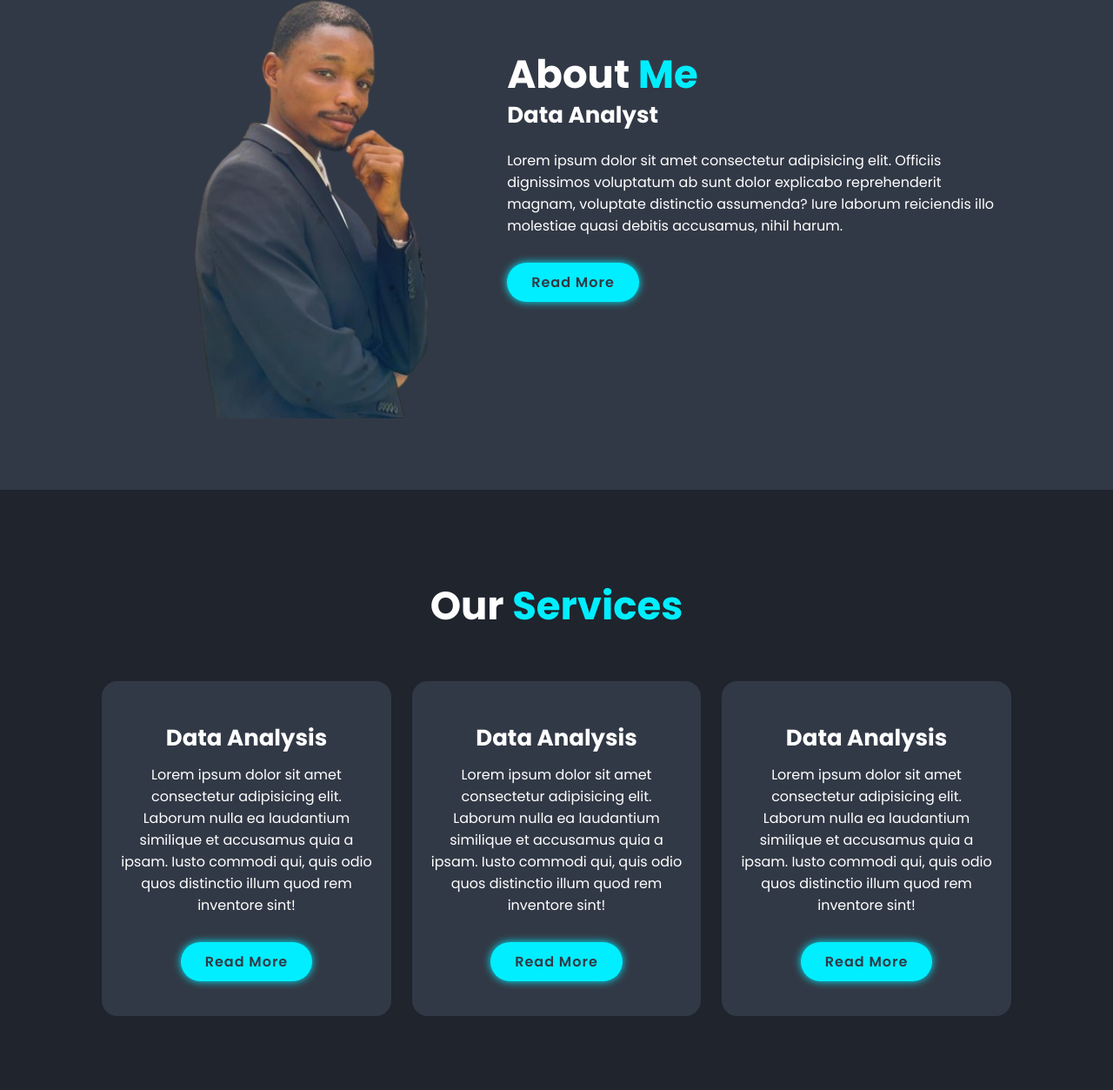
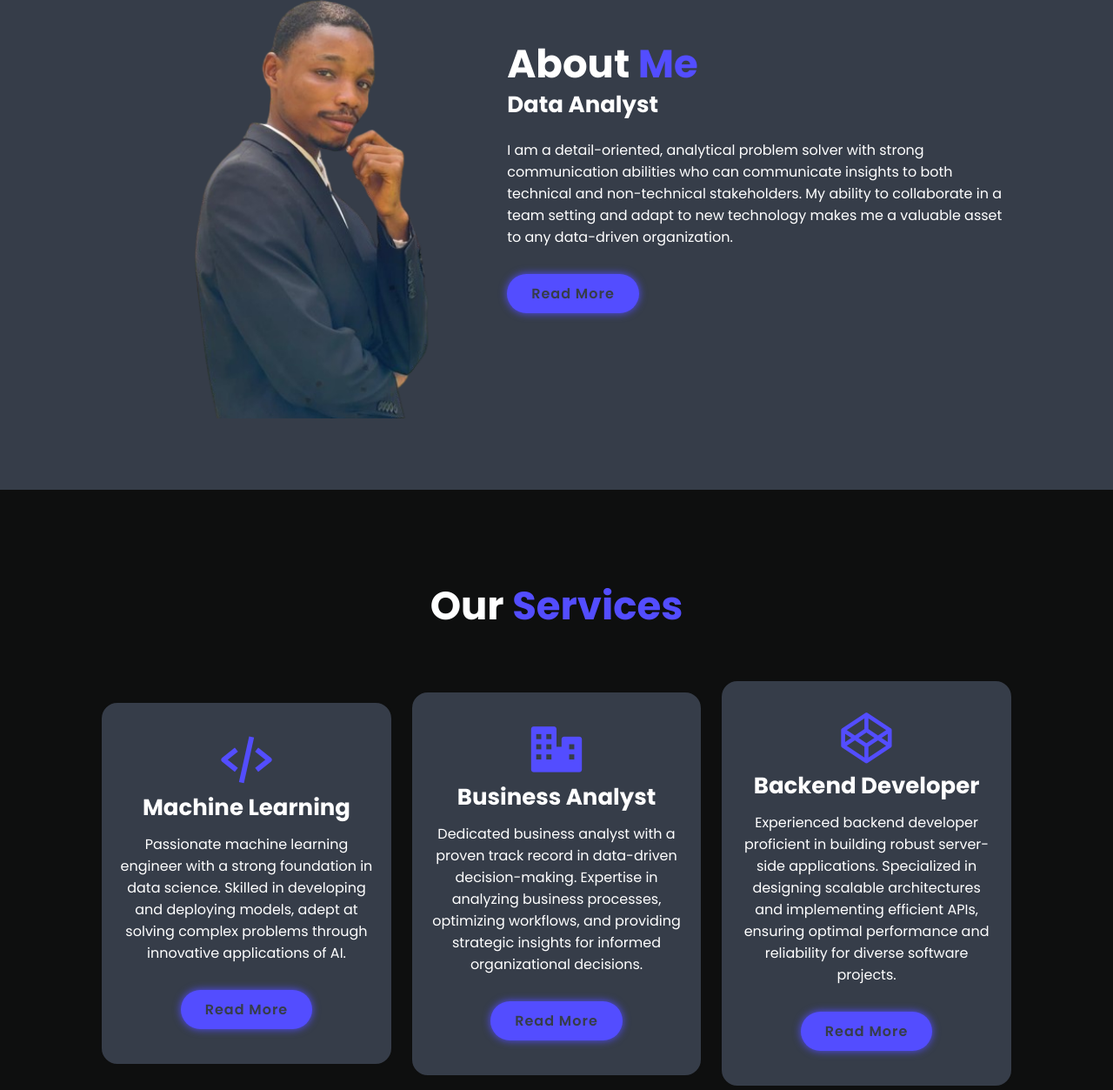
Before and after one commit to its-jedu/portfolio, a plain HTML site: page index.html in a window 1280 px wide. Shown: the part 1037-2290 px from the top of the page at 87% size. Drawn offline with nearby package versions, Linux system fonts and the light colour scheme.

Commit message:
first ciommit

```diff
--- a/css/style.css
+++ b/css/style.css
@@ -12,10 +12,10 @@
 }
 
 :root{
-    --bg-color: #1f242d;
-    --second-bg-color: #323946;
+    --bg-color: #0e0f0f;
+    --second-bg-color: #363d49;
     --text-color: #fff;
-    --main-color: #0ef;
+    --main-color: rgb(83, 77, 255);
 }
 
 html {
@@ -271,7 +271,7 @@ span{
     left: 0;
     width: 100%;
     height: 100%;
-    background: linear-gradient(rgba(0, 0, 0, .1), var(--main-color));
+    background: linear-gradient(rgba(0, 0, 0, .1), var(--second-bg-color));
     display: flex;
     justify-content: center;
     align-items: center;
--- a/index.html
+++ b/index.html
@@ -60,10 +60,10 @@
         <div class="about-content">
             <h2 class="heading">About <span>Me</span></h2>
             <h3>Data Analyst</h3>
-            <p>Lorem ipsum dolor sit amet consectetur adipisicing elit. Officiis dignissimos voluptatum ab sunt dolor
-                explicabo reprehenderit magnam, voluptate distinctio assumenda? Iure laborum reiciendis illo molestiae
-                quasi debitis accusamus, nihil harum.</p>
-            <a href="#" class="btn">Read More</a>
+            <p>I am a detail-oriented, analytical problem solver with strong communication abilities who can communicate
+                insights to both technical and non-technical stakeholders. My ability to collaborate in a team setting
+                and adapt to new technology makes me a valuable asset to any data-driven organization.</p>
+            <a href="https://www.linkedin.com/in/adebanjoolajide/" class="btn">Read More</a>
         </div>
     </section>
 
@@ -73,30 +73,29 @@
         <div class="services-container">
 
             <div class="services-box">
-                <i class="bx bx-ode-alt"></i>
-                <h3>Data Analysis</h3>
-                <p>Lorem ipsum dolor sit amet consectetur adipisicing elit. Laborum nulla ea laudantium similique et
-                    accusamus quia a ipsam. Iusto commodi qui, quis odio quos distinctio illum quod rem inventore sint!
-                </p>
-                <a href="#" class="btn">Read More</a>
+                <i class="bx bx-code-alt"></i>
+                <h3>Machine Learning</h3>
+                <p>Passionate machine learning engineer with a strong foundation in data science. Skilled in developing
+                    and deploying models, adept at solving complex problems through innovative applications of AI.</p>
+                <a href="https://www.linkedin.com/in/adebanjoolajide/" class="btn">Read More</a>
             </div>
 
             <div class="services-box">
-                <i class="bx bx-ode-alt"></i>
-                <h3>Data Analysis</h3>
-                <p>Lorem ipsum dolor sit amet consectetur adipisicing elit. Laborum nulla ea laudantium similique et
-                    accusamus quia a ipsam. Iusto commodi qui, quis odio quos distinctio illum quod rem inventore sint!
-                </p>
-                <a href="#" class="btn">Read More</a>
+                <i class='bx bxs-business'></i>
+                <h3>Business Analyst</h3>
+                <p>Dedicated business analyst with a proven track record in data-driven decision-making. Expertise in
+                    analyzing business processes, optimizing workflows, and providing strategic insights for informed
+                    organizational decisions.</p>
+                <a href="https://www.linkedin.com/in/adebanjoolajide/" class="btn">Read More</a>
             </div>
 
             <div class="services-box">
-                <i class="bx bx-ode-alt"></i>
-                <h3>Data Analysis</h3>
-                <p>Lorem ipsum dolor sit amet consectetur adipisicing elit. Laborum nulla ea laudantium similique et
-                    accusamus quia a ipsam. Iusto commodi qui, quis odio quos distinctio illum quod rem inventore sint!
-                </p>
-                <a href="#" class="btn">Read More</a>
+                <i class='bx bxl-codepen'></i>
+                <h3>Backend Developer</h3>
+                <p>Experienced backend developer proficient in building robust server-side applications. Specialized in
+                    designing scalable architectures and implementing efficient APIs, ensuring optimal performance and
+                    reliability for diverse software projects.</p>
+                <a href="https://www.linkedin.com/in/adebanjoolajide/" class="btn">Read More</a>
             </div>
 
         </div>
@@ -111,7 +110,8 @@
                 <img src="images/lung-pred.png" alt="">
                 <div class="portfolio-layer">
                     <h4>Lung Cancer Prediction</h4>
-                    <p>The purpose of the project is to develop a classification model to predict the presence of lung cancer in patients.</p>
+                    <p>The purpose of the project is to develop a classification model to predict the presence of lung
+                        cancer in patients.</p>
                     <a href="https://github.com/its-jedu/Lung-Cancer-Prediction"><i class="bx bx-link-external"></i></a>
                 </div>
             </div>
@@ -129,8 +129,10 @@
                 <img src="images/weatherr.jpg" alt="">
                 <div class="portfolio-layer">
                     <h4>Sagamu Weather Prediction</h4>
-                    <p>This open-source project aims to provide accurate weather forecasts for the Sagamu area of Ogun State Nigeria. </p>
-                    <a href="https://github.com/its-jedu/Weather-Prediction-Project"><i class="bx bx-link-external"></i></a>
+                    <p>This open-source project aims to provide accurate weather forecasts for the Sagamu area of Ogun
+                        State Nigeria. </p>
+                    <a href="https://github.com/its-jedu/Weather-Prediction-Project"><i
+                            class="bx bx-link-external"></i></a>
                 </div>
             </div>
 
```
